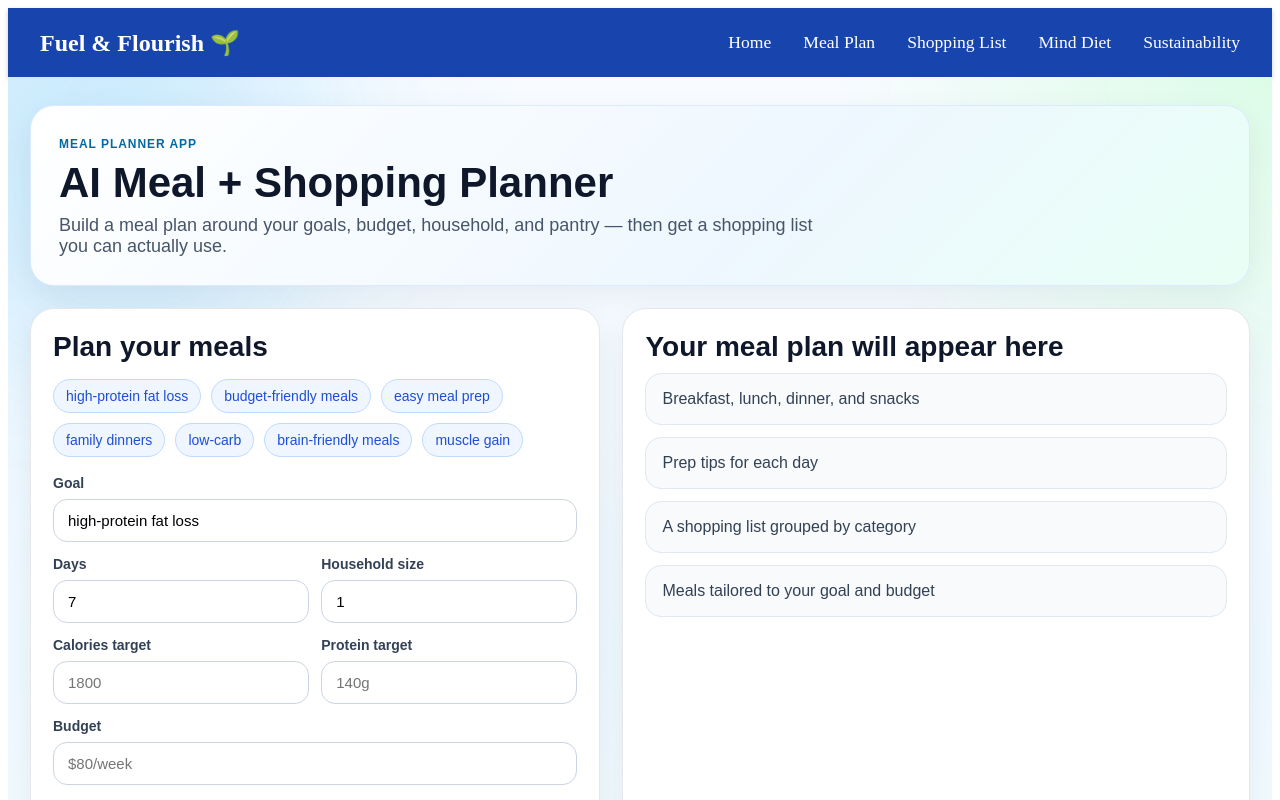
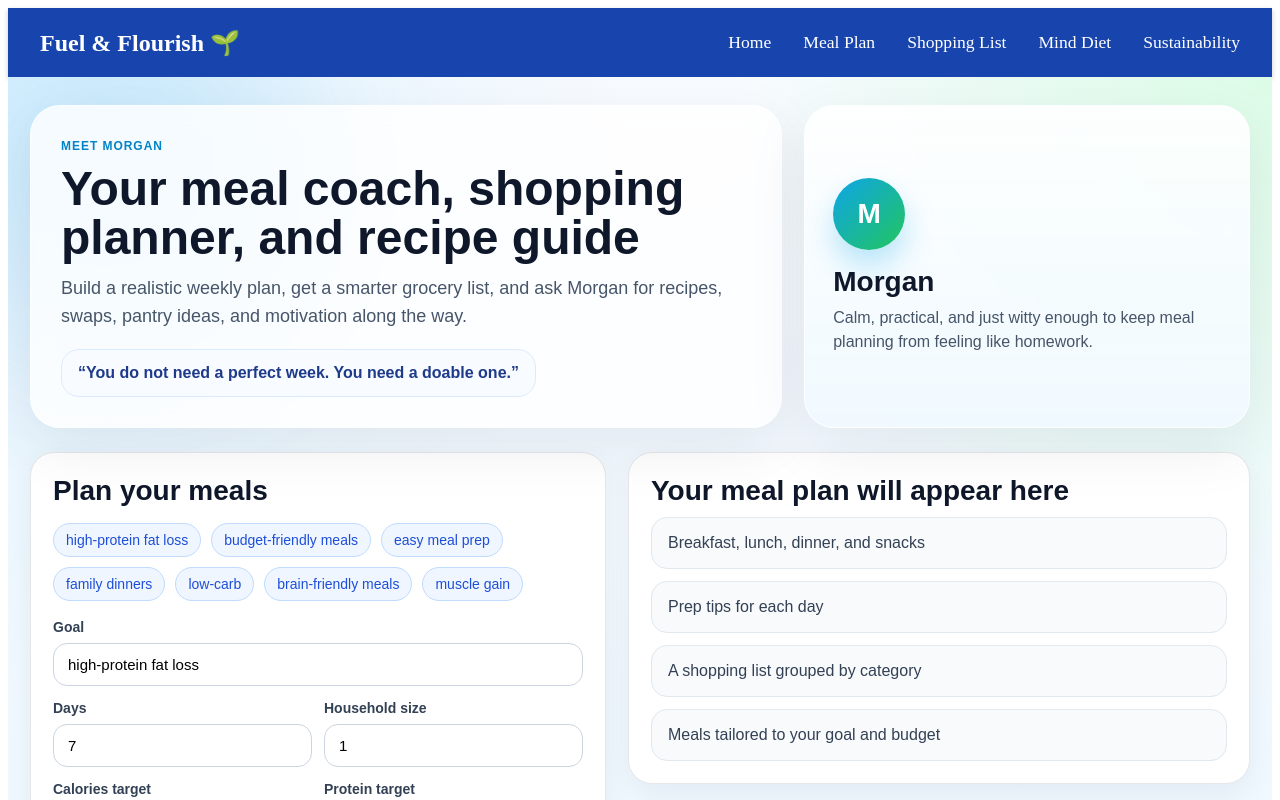
Before and after one commit to KristineMK72/Meal-Plan-Guide, a Next.js app: page / in a window 1280 px wide. Shown: the top 800 px of the page. Built offline with nearby package versions, Linux system fonts and the light colour scheme.

Commit message:
Update index.js

```diff
--- a/pages/index.js
+++ b/pages/index.js
@@ -3,6 +3,7 @@ import AppShell from "../components/AppShell";
 import PlannerForm from "../components/PlannerForm";
 import MealPlanResults from "../components/MealPlanResults";
 import ShoppingListCard from "../components/ShoppingListCard";
+import CoachChat from "../components/CoachChat";
 
 const presets = [
   "high-protein fat loss",
@@ -68,7 +69,7 @@ export default function Home() {
       }
 
       if (data.error && data.raw) {
-        throw new Error("The AI returned an unexpected format. Please try again.");
+        throw new Error("Morgan hit a formatting snag. Try again.");
       }
 
       setPlan(data);
@@ -94,7 +95,7 @@ export default function Home() {
         ...existing,
       ];
       localStorage.setItem("savedMealPlans", JSON.stringify(next));
-      setSavedMessage("Plan saved on this device.");
+      setSavedMessage("Morgan saved this plan on your device.");
     } catch {
       setSavedMessage("Could not save this plan.");
     }
@@ -102,16 +103,30 @@ export default function Home() {
 
   return (
     <AppShell>
-      <div style={styles.hero}>
-        <div style={styles.badge}>Meal Planner App</div>
-        <h1 style={styles.title}>AI Meal + Shopping Planner</h1>
-        <p style={styles.subtitle}>
-          Build a meal plan around your goals, budget, household, and pantry —
-          then get a shopping list you can actually use.
-        </p>
-      </div>
+      <section style={styles.hero}>
+        <div style={styles.heroText}>
+          <div style={styles.badge}>Meet Morgan</div>
+          <h1 style={styles.title}>Your meal coach, shopping planner, and recipe guide</h1>
+          <p style={styles.subtitle}>
+            Build a realistic weekly plan, get a smarter grocery list, and ask Morgan for recipes,
+            swaps, pantry ideas, and motivation along the way.
+          </p>
 
-      <div style={styles.grid}>
+          <div style={styles.quote}>
+            “You do not need a perfect week. You need a doable one.”
+          </div>
+        </div>
+
+        <div style={styles.morganCard}>
+          <div style={styles.morganAvatar}>M</div>
+          <h3 style={styles.morganName}>Morgan</h3>
+          <p style={styles.morganCopy}>
+            Calm, practical, and just witty enough to keep meal planning from feeling like homework.
+          </p>
+        </div>
+      </section>
+
+      <section style={styles.grid}>
         <PlannerForm
           form={form}
           presets={presets}
@@ -126,48 +141,110 @@ export default function Home() {
           <MealPlanResults plan={plan} onSave={savePlan} savedMessage={savedMessage} />
           <ShoppingListCard shoppingList={plan?.shopping_list} />
         </div>
-      </div>
+      </section>
+
+      <section style={styles.chatSection}>
+        <CoachChat plan={plan} />
+      </section>
     </AppShell>
   );
 }
 
 const styles = {
   hero: {
-    background: "linear-gradient(135deg, #ffffff 0%, #eef7ff 60%, #e8fff5 100%)",
-    border: "1px solid #dbeafe",
-    borderRadius: 24,
-    padding: 28,
-    marginBottom: 22,
-    boxShadow: "0 10px 30px rgba(15, 23, 42, 0.06)",
+    display: "grid",
+    gridTemplateColumns: "1.35fr 0.8fr",
+    gap: 22,
+    marginBottom: 24,
+    alignItems: "stretch",
+  },
+  heroText: {
+    background: "rgba(255,255,255,0.8)",
+    backdropFilter: "blur(14px)",
+    border: "1px solid rgba(255,255,255,0.7)",
+    borderRadius: 30,
+    padding: 30,
+    boxShadow: "0 20px 60px rgba(15, 23, 42, 0.08)",
   },
   badge: {
     display: "inline-block",
     fontSize: 12,
-    fontWeight: 700,
+    fontWeight: 800,
     letterSpacing: "0.08em",
     textTransform: "uppercase",
-    color: "#0369a1",
-    marginBottom: 10,
+    color: "#0284c7",
+    marginBottom: 12,
   },
   title: {
-    margin: "0 0 10px 0",
-    fontSize: 42,
-    lineHeight: 1.05,
+    margin: "0 0 12px 0",
+    fontSize: 48,
+    lineHeight: 1.02,
     color: "#0f172a",
+    maxWidth: 760,
   },
   subtitle: {
     margin: 0,
     fontSize: 18,
+    lineHeight: 1.55,
     color: "#475569",
     maxWidth: 760,
   },
+  quote: {
+    marginTop: 18,
+    padding: "14px 16px",
+    borderRadius: 18,
+    background: "#f8fbff",
+    border: "1px solid #dbeafe",
+    color: "#1e3a8a",
+    fontWeight: 600,
+    display: "inline-block",
+  },
+  morganCard: {
+    background: "linear-gradient(180deg, rgba(255,255,255,0.88) 0%, rgba(240,249,255,0.92) 100%)",
+    backdropFilter: "blur(14px)",
+    border: "1px solid rgba(255,255,255,0.7)",
+    borderRadius: 30,
+    padding: 28,
+    boxShadow: "0 20px 60px rgba(15, 23, 42, 0.08)",
+    display: "flex",
+    flexDirection: "column",
+    justifyContent: "center",
+    alignItems: "flex-start",
+  },
+  morganAvatar: {
+    width: 72,
+    height: 72,
+    borderRadius: "50%",
+    display: "grid",
+    placeItems: "center",
+    fontSize: 28,
+    fontWeight: 800,
+    color: "#fff",
+    background: "linear-gradient(135deg, #0ea5e9 0%, #22c55e 100%)",
+    boxShadow: "0 16px 30px rgba(14,165,233,0.28)",
+    marginBottom: 16,
+  },
+  morganName: {
+    margin: "0 0 8px 0",
+    fontSize: 28,
+    color: "#0f172a",
+  },
+  morganCopy: {
+    margin: 0,
+    color: "#475569",
+    lineHeight: 1.55,
+  },
   grid: {
     display: "grid",
-    gridTemplateColumns: "1fr 1.1fr",
+    gridTemplateColumns: "1fr 1.08fr",
     gap: 22,
+    alignItems: "start",
   },
   rightColumn: {
     display: "grid",
     gap: 22,
   },
+  chatSection: {
+    marginTop: 24,
+  },
 };
```
